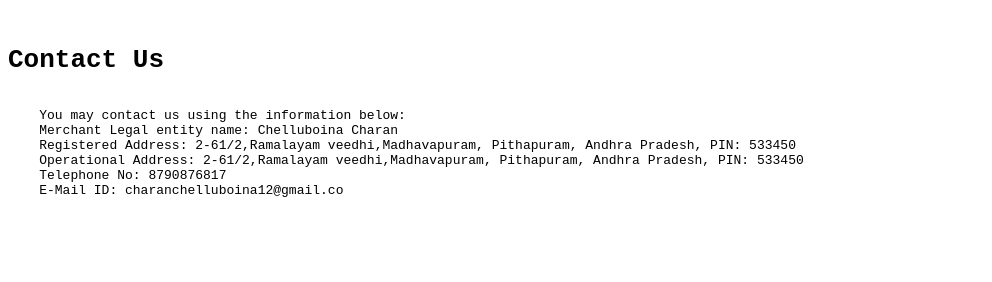
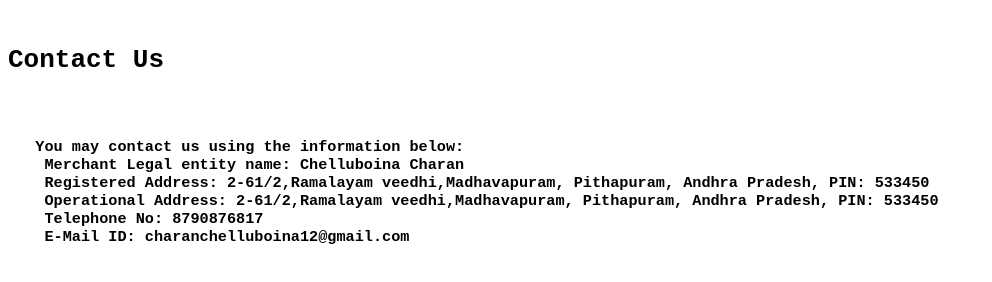
Before and after one commit to Charan731/contact, a plain HTML site: page index.html in a window 1280 px wide. Shown: the whole page, without its empty margins (0-992 px from the left). Drawn offline with Linux system fonts and the light colour scheme.

Commit message:
Update index.html

```diff
--- a/index.html
+++ b/index.html
@@ -7,11 +7,11 @@
 </head>
 <body>
 <pre> <h1>Contact Us </h1>
-    You may contact us using the information below:
+ <h3>   You may contact us using the information below:
     Merchant Legal entity name: Chelluboina Charan
     Registered Address: 2-61/2,Ramalayam veedhi,Madhavapuram, Pithapuram, Andhra Pradesh, PIN: 533450
     Operational Address: 2-61/2,Ramalayam veedhi,Madhavapuram, Pithapuram, Andhra Pradesh, PIN: 533450
     Telephone No: 8790876817
-    E-Mail ID: charanchelluboina12@gmail.co </pre>
+    E-Mail ID: charanchelluboina12@gmail.com </h3> </pre>
 </body>
 </html>
```
